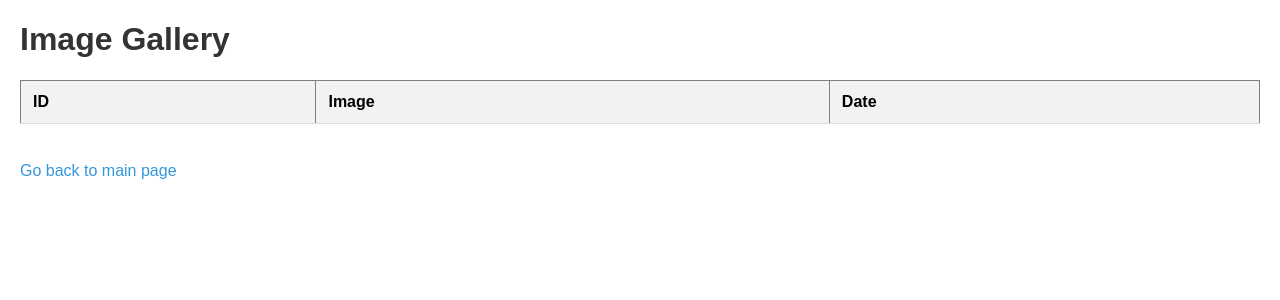
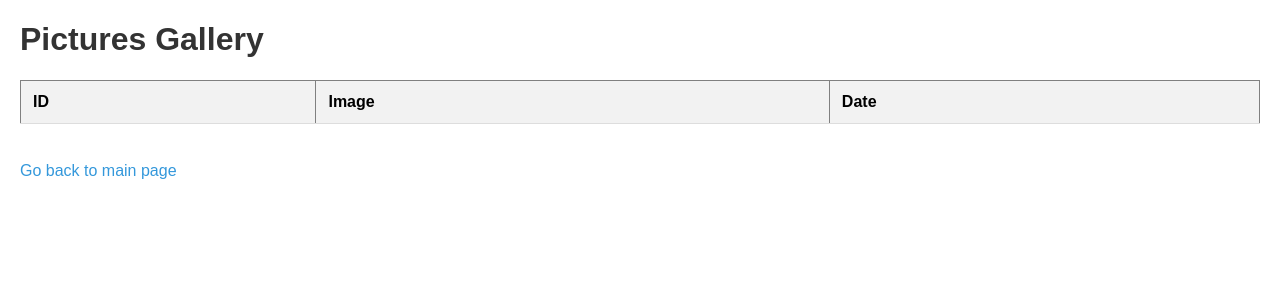
Before and after one commit to render-examples/flask-hello-world, a Flask app: page /gallery in a window 1280 px wide. Shown: the top 300 px of the page. Run offline with Flask 3, Linux system fonts and the light colour scheme; data that the repository does not hold is empty.

Commit message:
Adjust titles and git ignore

```diff
--- a/templates/gallery.html
+++ b/templates/gallery.html
@@ -48,10 +48,10 @@ a:hover {
 }
 
     </style>
-    <title>Image Gallery</title>
+    <title>Pictures Gallery</title>
 </head>
 <body>
-    <h1>Image Gallery</h1>
+    <h1>Pictures Gallery</h1>
     <table border="1">
         <thead>
             <tr>
--- a/templates/index.html
+++ b/templates/index.html
@@ -1,7 +1,7 @@
 <!DOCTYPE html>
 <html>
 <head>
-    <title>ESP32 Control</title>
+    <title>Home radar web application</title>
     <!-- <link rel="stylesheet" type="text/css" href="/templates/main.css"> -->
     <style>
         body {
--- a/testCreationDatabase.py
+++ b/testCreationDatabase.py
@@ -11,3 +11,4 @@ conn.execute('''
 ''')
 conn.commit()
 conn.close()
+a = 4
--- a/testRetrievingImage.py
+++ b/testRetrievingImage.py
@@ -15,6 +15,7 @@ conn.close()
 # Check if the image data was found
 if image_data:
     image_data = image_data[0]
+    a = 2
 
     # Convert binary image data to base64
     base64_data = base64.b64encode(image_data).decode('utf-8')
```
Also changed, not shown: 1 other file.
